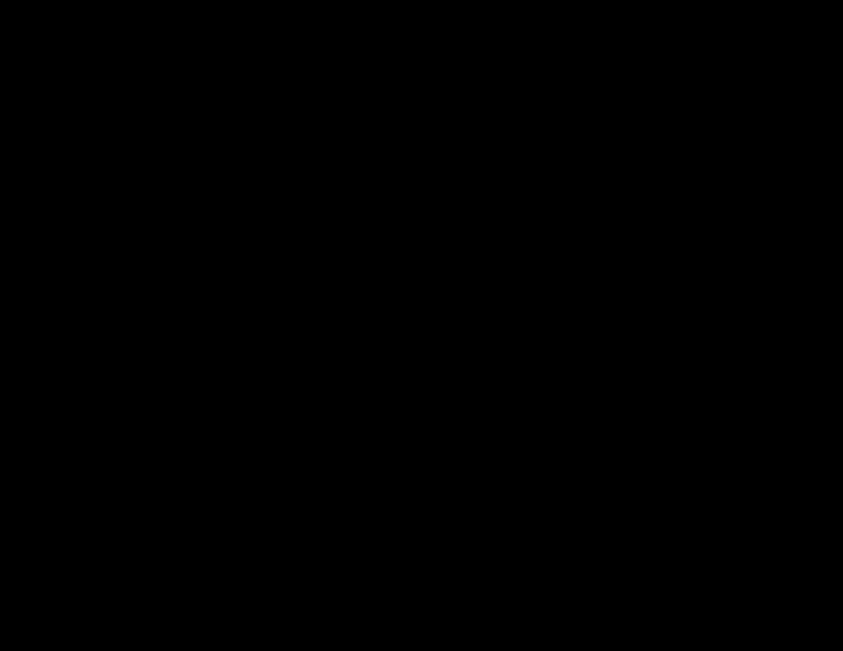
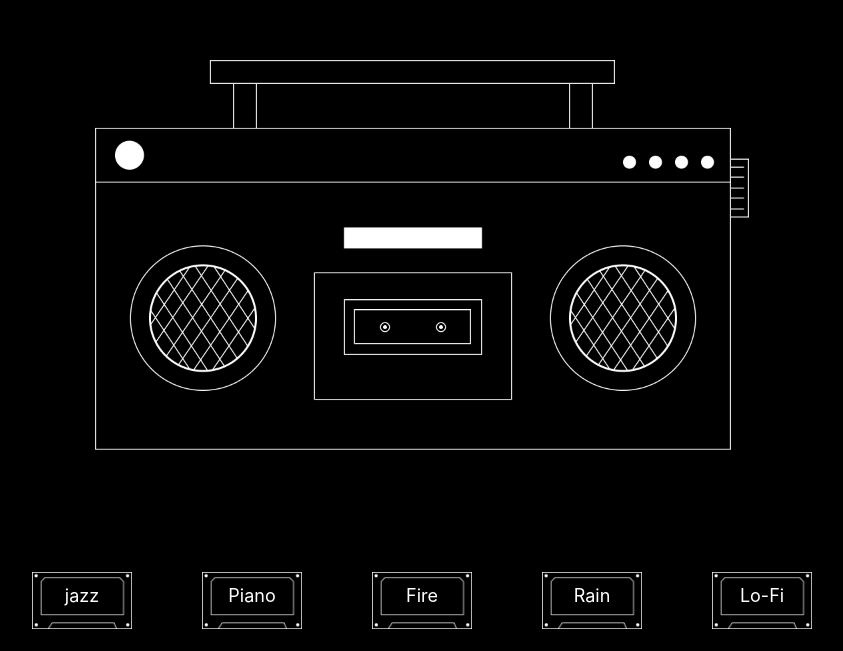
Before and after one commit to Hongheesun/MyStereo, a React (Create React App) app: page / in a window 1280 px wide. Shown: the part 180-831 px from the top of the page, without its empty margins (218-1061 px from the left). Before the commit the page ends 800 px from the top, so only its background shows below. Built offline with nearby package versions, Linux system fonts and the light colour scheme.

Commit message:
design: 메인페이지 markup

```diff
--- a/src/App.tsx
+++ b/src/App.tsx
@@ -1,7 +1,12 @@
 import "./App.css";
+import Main from "./component/Main/Main";
 
 function App() {
-  return <div className="App"></div>;
+  return (
+    <div className="App">
+      <Main></Main>
+    </div>
+  );
 }
 
 export default App;
```
